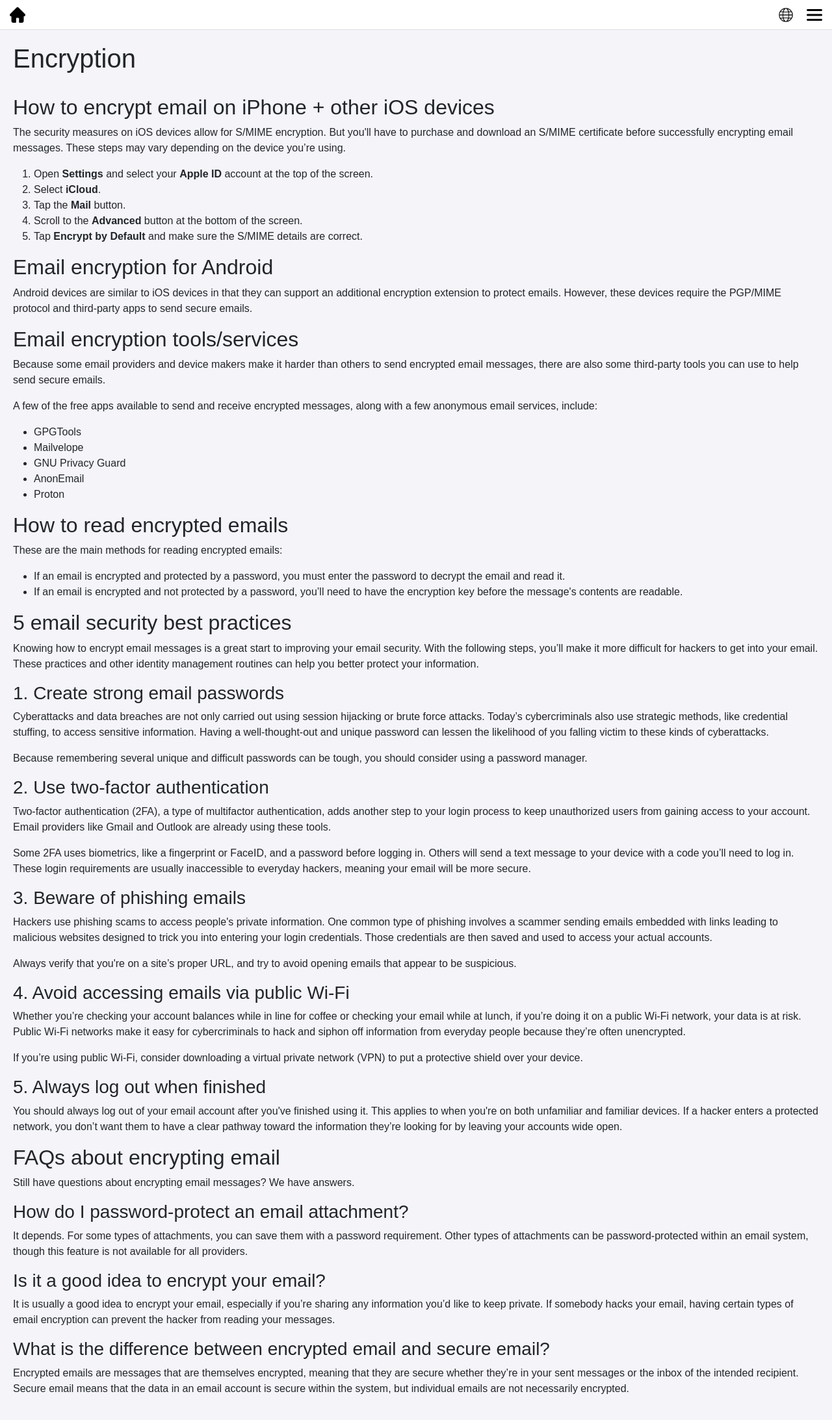
After one commit to sarryteng/lvl4-individual-project, a Flask app: page /guides/use_encryption in a window 1280 px wide. The commit adds this page. Shown: the whole page at 65% size. Run offline with Flask 3, Linux system fonts and the light colour scheme; some libraries are stand-ins or nearby versions.

Commit message:
base pages for "guide"

```diff
--- a/src/backend/urls.py
+++ b/src/backend/urls.py
@@ -2,6 +2,8 @@ from .views import *
 
 def register_routes(app):
     app.add_url_rule('/', 'home', home)
+
+    # ------------------- LEARN SECTION: -------------------
     app.add_url_rule('/learn', 'learn', learn)
     app.add_url_rule('/learn/mobile_security', 'mobile_security', mobile_security)
     app.add_url_rule('/learn/encryption', 'encryption', encryption)
@@ -12,5 +14,18 @@ def register_routes(app):
     app.add_url_rule('/learn/identity_theft', 'identity_theft', identity_theft)
     app.add_url_rule('/learn/malware', 'malware', malware)
     app.add_url_rule('/learn/vpn', 'vpn', vpn)
+
+    # ------------------- GUIDE SECTION: -------------------
     app.add_url_rule('/guides', 'guides', guides)
+    app.add_url_rule('/guides/secure_mobile', 'secure_mobile', secure_mobile)
+    app.add_url_rule('/guides/use_encryption', 'use_encryption', use_encryption)
+    app.add_url_rule('/guides/secure_passwords', 'secure_passwords', secure_passwords)
+    app.add_url_rule('/guides/use_two_factor', 'use_two_factor', use_two_factor)
+    app.add_url_rule('/guides/spot_phishing', 'spot_phishing', spot_phishing)
+    app.add_url_rule('/guides/how_to_update_software', 'how_to_update_software', how_to_update_software)
+    app.add_url_rule('/guides/prevent_theft', 'prevent_theft', prevent_theft)
+    app.add_url_rule('/guides/malware_protection', 'malware_protection', malware_protection)
+    app.add_url_rule('/guides/use_vpn', 'use_vpn', use_vpn)
+
+    # ------------------- TOOLS SECTION: -------------------
     app.add_url_rule('/tools', 'tools', tools)
--- a/src/backend/views.py
+++ b/src/backend/views.py
@@ -42,6 +42,30 @@ def guides():
 def secure_mobile():
     return render_template('guides/secure-mobile.html')
 
+def use_encryption():
+    return render_template('guides/use-encryption.html')
+
+def secure_passwords():
+    return render_template('guides/secure-passwords.html')
+
+def use_two_factor():
+    return render_template('guides/use-two-factor.html')
+
+def spot_phishing():
+    return render_template('guides/spot-phishing.html')
+
+def how_to_update_software():
+    return render_template('guides/how-to-update-software.html')
+
+def prevent_theft():
+    return render_template('guides/prevent-theft.html')
+
+def malware_protection():
+    return render_template('guides/malware-protection.html')
+
+def use_vpn():
+    return render_template('guides/use-vpn.html')
+
 
 # ------------------- TOOLS SECTION: -------------------
 def tools():
--- /dev/null
+++ b/src/templates/guides/use-encryption.html
@@ -0,0 +1,82 @@
+{% extends "base.html" %}
+
+{% block title %}
+    GUIDE on how to use email encryption
+{% endblock %}
+
+{% block content %}
+    <main>
+        <h1>Encryption</h1>
+        </br>
+        <!-- Add more content here -->
+        <h2>How to encrypt email on iPhone + other iOS devices</h2>
+        <p>The security measures on iOS devices allow for S/MIME encryption. But you'll have to purchase and download an S/MIME certificate before successfully encrypting email messages. These steps may vary depending on the device you’re using.</p>
+            <ol>
+            <li>Open <b>Settings</b> and select your <b>Apple ID</b> account at the top of the screen.</li>
+            <li>Select <b>iCloud</b>.</li>
+            <li>Tap the <b>Mail</b> button.</li>
+            <li>Scroll to the <b>Advanced</b> button at the bottom of the screen.</li>
+            <li>Tap <b>Encrypt by Default</b> and make sure the S/MIME details are correct.</li>
+            </ol>
+        <!-- insert image for steps -->
+
+        <h2>Email encryption for Android</h2>
+        <p>Android devices are similar to iOS devices in that they can support an additional encryption extension to protect emails. However, these devices require the PGP/MIME protocol and third-party apps to send secure emails.   </p>
+
+        <h2>Email encryption tools/services</h2>
+        <p>Because some email providers and device makers make it harder than others to send encrypted email messages, there are also some third-party tools you can use to help send secure emails.</p>
+        <p>A few of the free apps available to send and receive encrypted messages, along with a few anonymous email services, include:<br /></p>
+            <ul>
+            <li>GPGTools</li>
+            <li>Mailvelope</li>
+            <li>GNU Privacy Guard</li>
+            <li>AnonEmail</li>
+            <li>Proton</li>
+            </ul>
+
+        <h2>How to read encrypted emails</h2>
+        <p>These are the main methods for reading encrypted emails:</p>
+            <ul>
+            <li>If an email is encrypted and protected by a password, you must enter the password to decrypt the email and read it.</li>
+            <li>If an email is encrypted and not protected by a password, you’ll need to have the encryption key before the message's contents are readable.</li>
+            </ul>
+
+        <h2>5 email security best practices</h2>
+        <p>Knowing how to encrypt email messages is a great start to improving your email security. With the following steps, you’ll make it more difficult for hackers to get into your email. These practices and other identity management routines can help you better protect your information.</p>
+
+        <!-- insert image of best practices -->
+
+        <h3>1. Create strong email passwords</h3>
+        <p>Cyberattacks and data breaches are not only carried out using session hijacking or brute force attacks. Today’s cybercriminals also use strategic methods, like credential stuffing, to access sensitive information. Having a well-thought-out and unique password can lessen the likelihood of you falling victim to these kinds of cyberattacks.</p>
+        <p>Because remembering several unique and difficult passwords can be tough, you should consider using a password manager.</p>
+
+        <h3>2. Use two-factor authentication</h3>
+        <p>Two-factor authentication (2FA), a type of multifactor authentication, adds another step to your login process to keep unauthorized users from gaining access to your account. Email providers like Gmail and Outlook are already using these tools.</p>
+        <p>Some 2FA uses biometrics, like a fingerprint or FaceID, and a password before logging in. Others will send a text message to your device with a code you’ll need to log in. These login requirements are usually inaccessible to everyday hackers, meaning your email will be more secure.</p>
+
+        <h3>3. Beware of phishing emails</h3>
+        <p>Hackers use phishing scams to access people's private information. One common type of phishing involves a scammer sending emails embedded with links leading to malicious websites designed to trick you into entering your login credentials. Those credentials are then saved and used to access your actual accounts.</p>
+        <p>Always verify that you're on a site’s proper URL, and try to avoid opening emails that appear to be suspicious.</p>
+
+        <h3>4. Avoid accessing emails via public Wi-Fi</h3>
+        <p>Whether you’re checking your account balances while in line for coffee or checking your email while at lunch, if you’re doing it on a public Wi-Fi network, your data is at risk. Public Wi-Fi networks make it easy for cybercriminals to hack and siphon off information from everyday people because they’re often unencrypted.</p>
+        <p>If you’re using public Wi-Fi, consider downloading a virtual private network (VPN) to put a protective shield over your device. </p>
+
+        <h3>5. Always log out when finished</h3>
+        <p>You should always log out of your email account after you've finished using it. This applies to when you're on both unfamiliar and familiar devices. If a hacker enters a protected network, you don’t want them to have a clear pathway toward the information they’re looking for by leaving your accounts wide open. </p>
+
+        <h2>FAQs about encrypting email</h2>
+        <p>Still have questions about encrypting email messages? We have answers.</p>
+
+        <h3>How do I password-protect an email attachment?</h3>
+        <p>It depends. For some types of attachments, you can save them with a password requirement. Other types of attachments can be password-protected within an email system, though this feature is not available for all providers.</p>
+
+        <h3>Is it a good idea to encrypt your email?</h3>
+        <p>It is usually a good idea to encrypt your email, especially if you’re sharing any information you’d like to keep private. If somebody hacks your email, having certain types of email encryption can prevent the hacker from reading your messages.</p>
+
+        <h3>What is the difference between encrypted email and secure email?</h3>
+        <p>Encrypted emails are messages that are themselves encrypted, meaning that they are secure whether they’re in your sent messages or the inbox of the intended recipient. Secure email means that the data in an email account is secure within the system, but individual emails are not necessarily encrypted.</p>
+
+
+    </main>
+{% endblock %}
```
Also changed, not shown: src/templates/guides.html (+9 -9 lines), src/templates/guides/secure-mobile.html (+35 -26 lines), src/templates/learn/encryption.html (+24 -4 lines), src/templates/guides/how-to-update-software.html (added), src/templates/guides/malware-protection.html (added), src/templates/guides/prevent-theft.html (added), src/templates/guides/secure-passwords.html (added), src/templates/guides/spot-phishing.html (added), src/templates/guides/use-two-factor.html (added), src/templates/guides/use-vpn.html (added).
